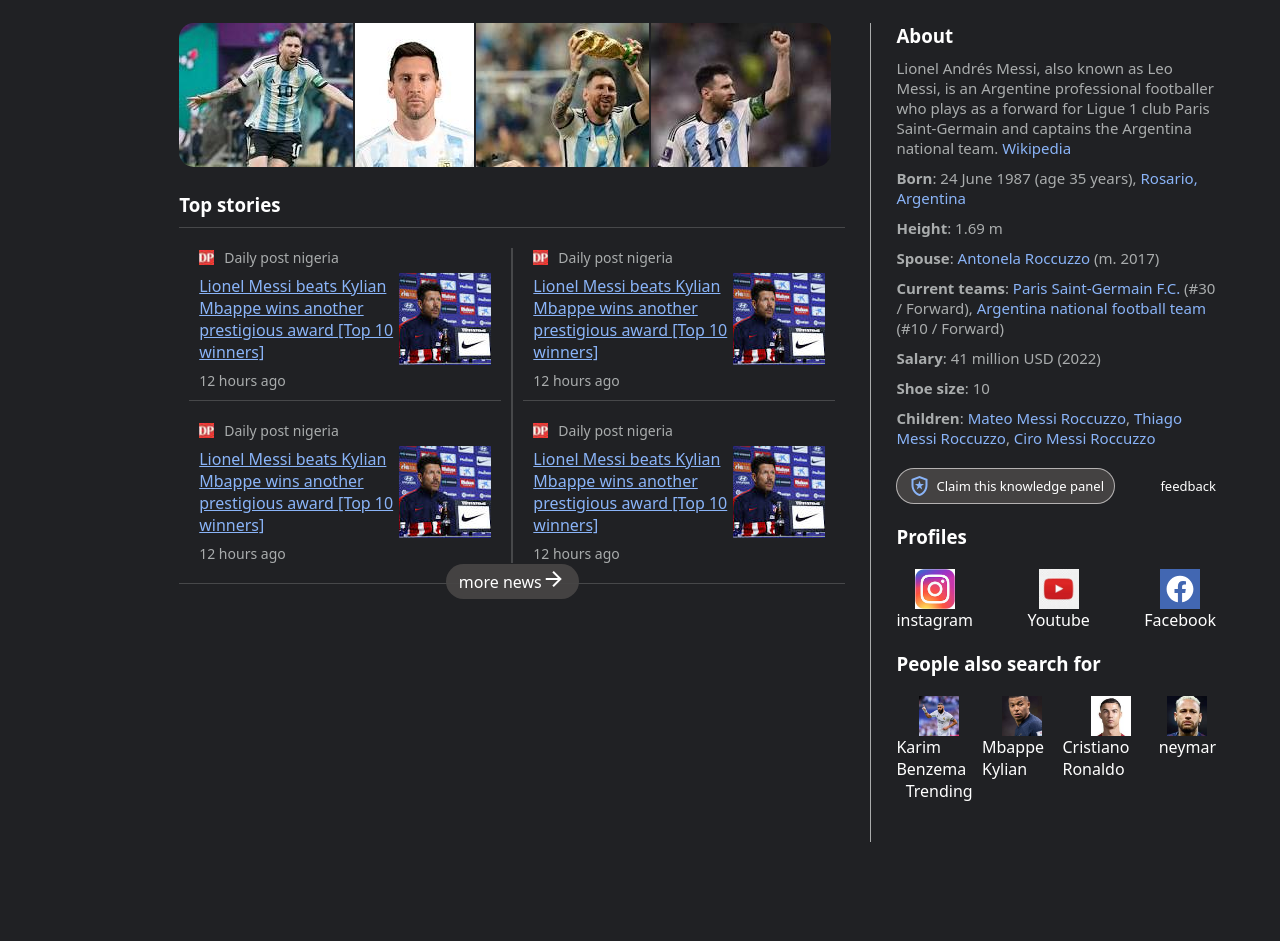
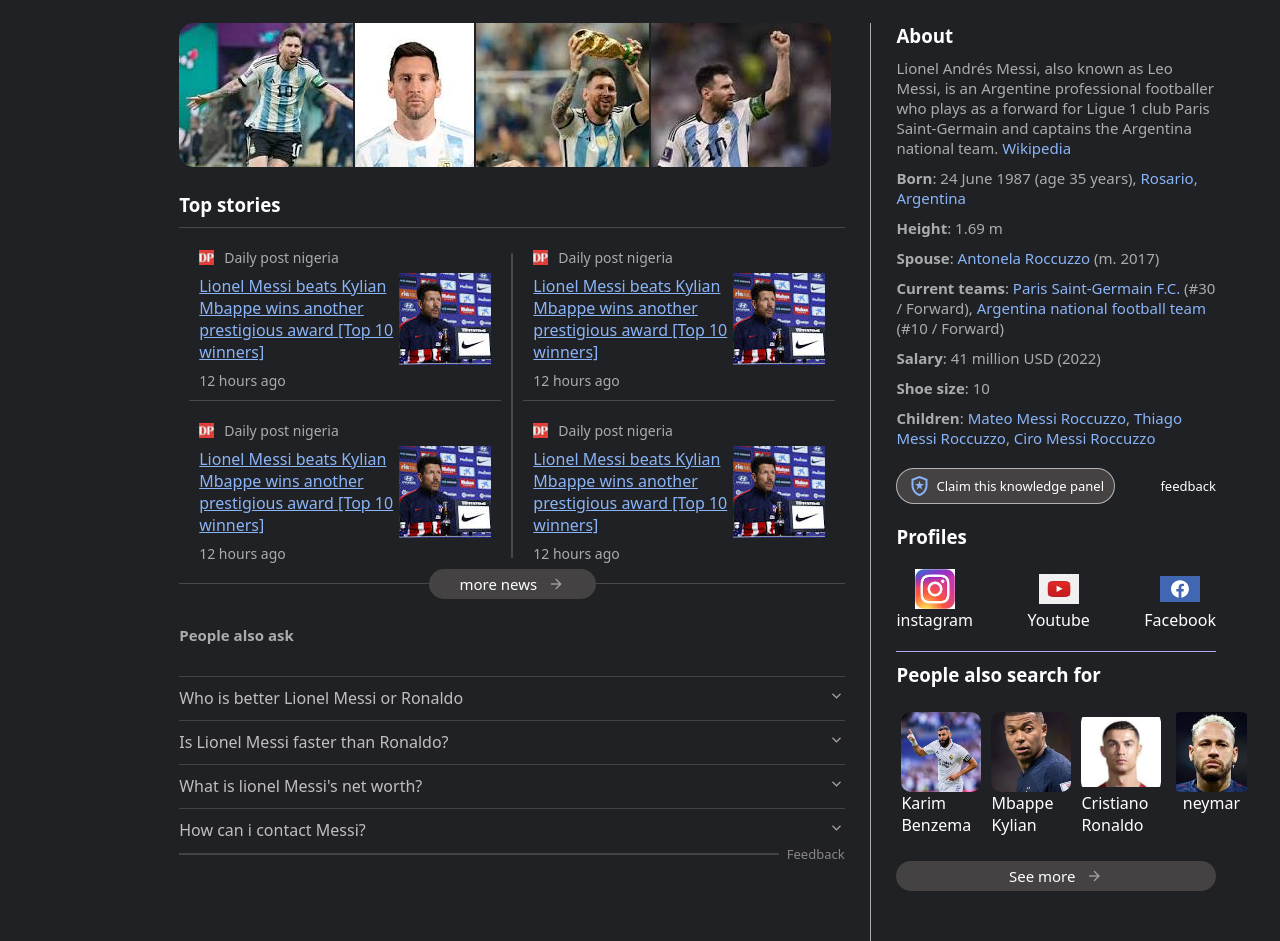
Before and after one commit to Jybium/stutern-google-search, a plain HTML site: page index.html in a window 1280 px wide. Shown: the part 281-1222 px from the top of the page. Before the commit the page ends 1123 px from the top, so only its background shows below. Drawn offline with nearby package versions, Linux system fonts and the light colour scheme.

Commit message:
completed about section and other additions

```diff
--- a/index.html
+++ b/index.html
@@ -167,10 +167,66 @@
             </div>
             <div class="more-news">
               <p>more news</p>
-              <p>
-                <span class="material-symbols-outlined">arrow_forward</span>
-              </p>
+              <span class="material-symbols-outlined">arrow_forward</span>
             </div>
+          </div>
+          <div class="frequent-search">
+            <p><strong>People also ask</strong></p>
+            <div>
+              <details>
+                <summary>
+                  Who is better Lionel Messi or Ronaldo
+                  <div>
+                    <span class="material-symbols-outlined">expand_more</span>
+                  </div>
+                </summary>
+              </details>
+              <details>
+                <summary>
+                  Is Lionel Messi faster than Ronaldo?
+                  <div>
+                    <span class="material-symbols-outlined">expand_more</span>
+                  </div>
+                </summary>
+              </details>
+              <details>
+                <summary>
+                  What is lionel Messi's net worth?
+                  <div>
+                    <span class="material-symbols-outlined">expand_more</span>
+                  </div>
+                </summary>
+              </details>
+              <details>
+                <summary>
+                  How can i contact Messi?
+                  <div>
+                    <span class="material-symbols-outlined">expand_more</span>
+                  </div>
+                </summary>
+              </details>
+            </div>
+          </div>
+          <div
+            style="
+              display: flex;
+              align-items: center;
+              gap: 8px;
+              margin-top: -7px;
+            "
+          >
+            <hr
+              style="
+                width: 90%;
+                height: 0.3px;
+                border: 0.2px solid rgba(83, 81, 81, 0.719);
+              "
+            />
+            <a
+              href=""
+              style="font-size: 13px; color: rgba(167, 164, 164, 0.774)"
+              >Feedback</a
+            >
           </div>
         </section>
       </section>
@@ -244,7 +300,6 @@
                 ><div>
                   <img src="benzema.jfif" alt="" />
                   <p>Karim Benzema</p>
-                  <p>Trending</p>
                 </div></a
               >
               <a
@@ -269,6 +324,10 @@
                 </div></a
               >
             </div>
+            <div class="see-more">
+              <p>See more</p>
+              <span class="material-symbols-outlined">arrow_forward</span>
+            </div>
           </div>
         </div>
       </section>
--- a/style.css
+++ b/style.css
@@ -180,7 +180,9 @@ input[type="search"]::-webkit-search-cancel-button {
  }
  .images{
     display: flex;
+    flex-wrap: nowrap;
     gap: 2px;
+    width: 100%;
     padding: 20px 0px 20px 0px;
  }
 
@@ -203,7 +205,7 @@ input[type="search"]::-webkit-search-cancel-button {
     margin: 10px 0px;
  }
  .new hr{
-    margin: 20px 0px;
+    margin: 25px 0px;
     border: 0.3px solid rgba(113, 116, 116, 0.479);
  }
  .author{
@@ -256,11 +258,17 @@ input[type="search"]::-webkit-search-cancel-button {
     align-items: center;
     justify-content: center;
     background-color: rgba(71, 69, 69, 0.938);
-    width: 20%;
+    width: 25%;
+    gap: 10px;
     border-radius: 20px;
-    padding: 3px 6px;
+    padding: 5px 10px;
     position: absolute;
     bottom: -5px;
+    font-size: 15px;
+ }
+ .more-news .material-symbols-outlined, .see-more .material-symbols-outlined, summary .material-symbols-outlined{
+    font-size: 18px;
+    color: rgba(167, 164, 164, 0.973);
  }
  ul{
     list-style: none;
@@ -284,6 +292,7 @@ input[type="search"]::-webkit-search-cancel-button {
     border-left: 0.8px solid rgba(182, 185, 185, 0.918);
     color: rgba(182, 185, 185, 0.918);
     width: 30%;
+    height: max-content;
 }
 .more-new{
     padding-right: 25px;
@@ -296,8 +305,9 @@ input[type="search"]::-webkit-search-cancel-button {
     align-items: center;
     margin-top: 20px;
 }
-.claim div{
+.claim div, .see-more{
     display: flex;
+    /* align-content: center; */
     gap: 5px;
     align-items: center;
     padding: 5px 10px;
@@ -328,5 +338,45 @@ input[type="search"]::-webkit-search-cancel-button {
 .profiles img{
     width: 40px;
     height: 40px;
-    object-fit: cover;
+    object-fit: contain;
 }
+.search-for .profiles a div{
+    padding: 5px;
+}
+.search-for img{
+    width:80px;
+    height: 80px;
+    border-radius: 10px;
+}
+.search-for{
+
+    border-top: 1px solid rgba(189, 186, 1186, 0.913);
+    padding: 10px 0px;
+}
+.see-more{
+    display: flex;
+    justify-content: center;
+    gap: 10px;
+    margin: auto;
+    align-items: center;
+    justify-self: center;
+    font-size: 15px;
+    color: rgba(83, 81, 81, 0.719);
+    border: none;
+}
+
+details > summary{
+    list-style: none;
+    outline: none;
+    border-top: 1px solid rgba(83, 81, 81, 0.719);
+    display: flex;
+    padding: 10px 0px;
+    justify-content: space-between;
+    color: rgba(212, 208, 208, 0.897);
+}
+.frequent-search{
+    margin-top: 30px;
+}
+.frequent-search>div{
+    margin-top: 30px;
+}
```
